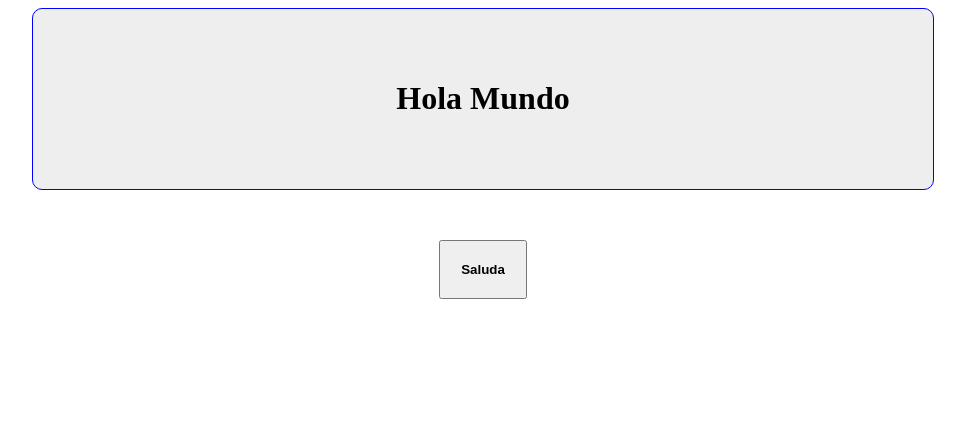
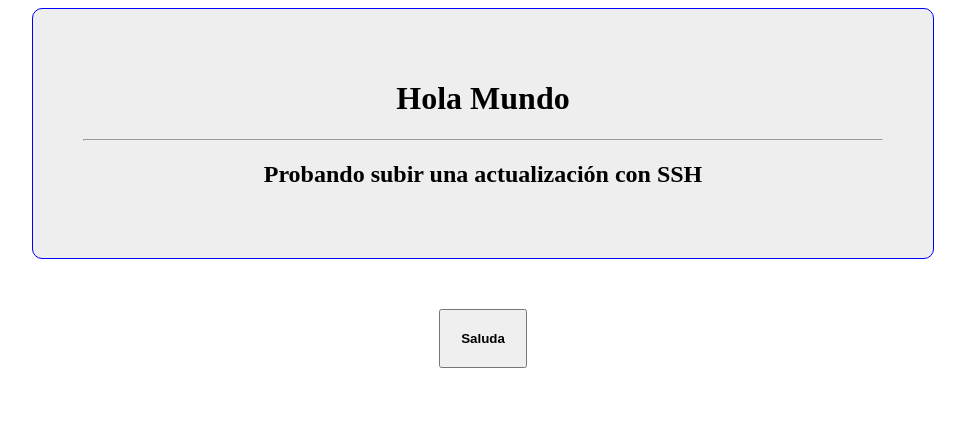
Before and after one commit to Diana20-dev/MiProyectoGit, a plain HTML site: page index.html in a window 1280 px wide. Shown: the whole page, without its empty margins (157-1122 px from the left). Drawn offline with Linux system fonts and the light colour scheme.

Commit message:
subida de cambios a GitHub con SSH

```diff
--- a/index.html
+++ b/index.html
@@ -10,6 +10,8 @@
 <body>
     <header>
         <h1>Hola Mundo</h1>
+        <hr>
+        <h2>Probando subir una actualización con SSH</h2>
     </header>
     <div>
         <button onclick="hola()">Saluda</button>
--- a/js/script.js
+++ b/js/script.js
@@ -1,4 +1,4 @@
-function hola() {
+function hola(){
     let nombre = prompt("¿Quién eres");
     alert('Hola ${nombre}, Bienvenido!');
 }
```
